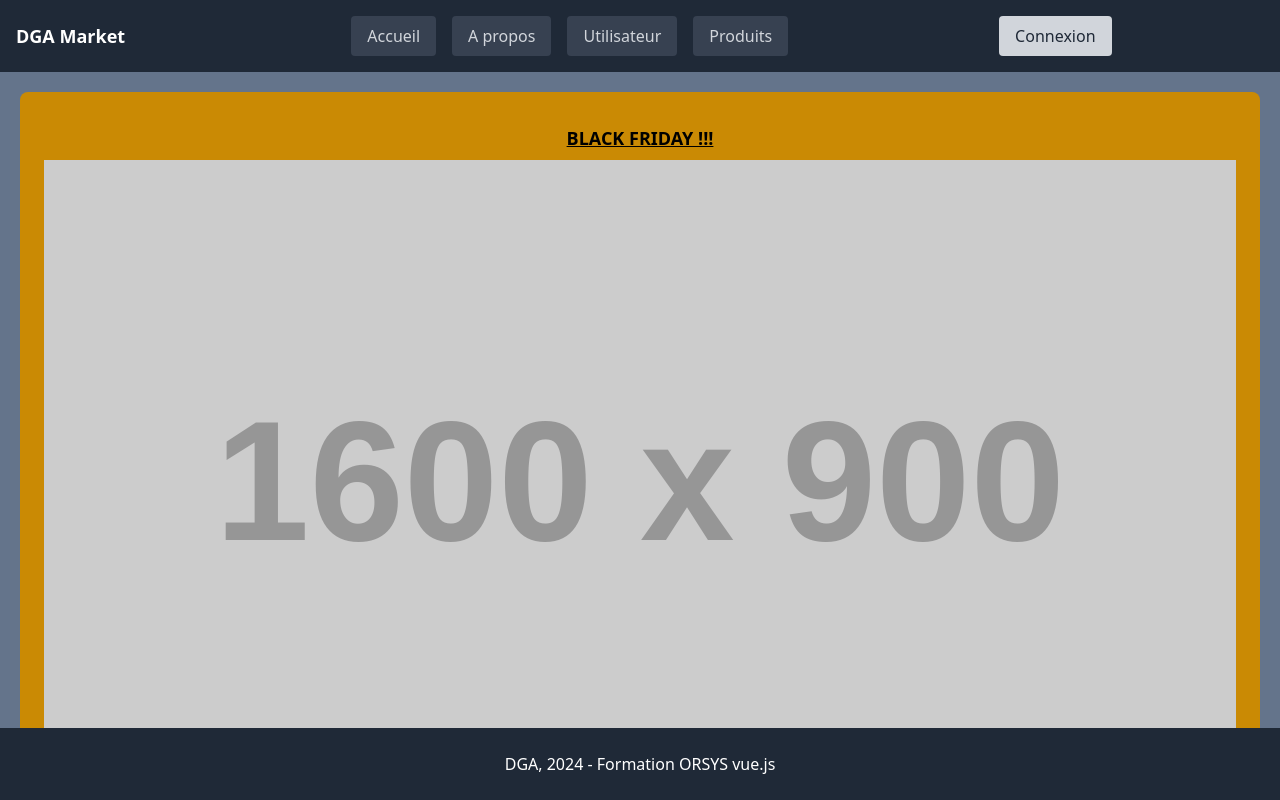
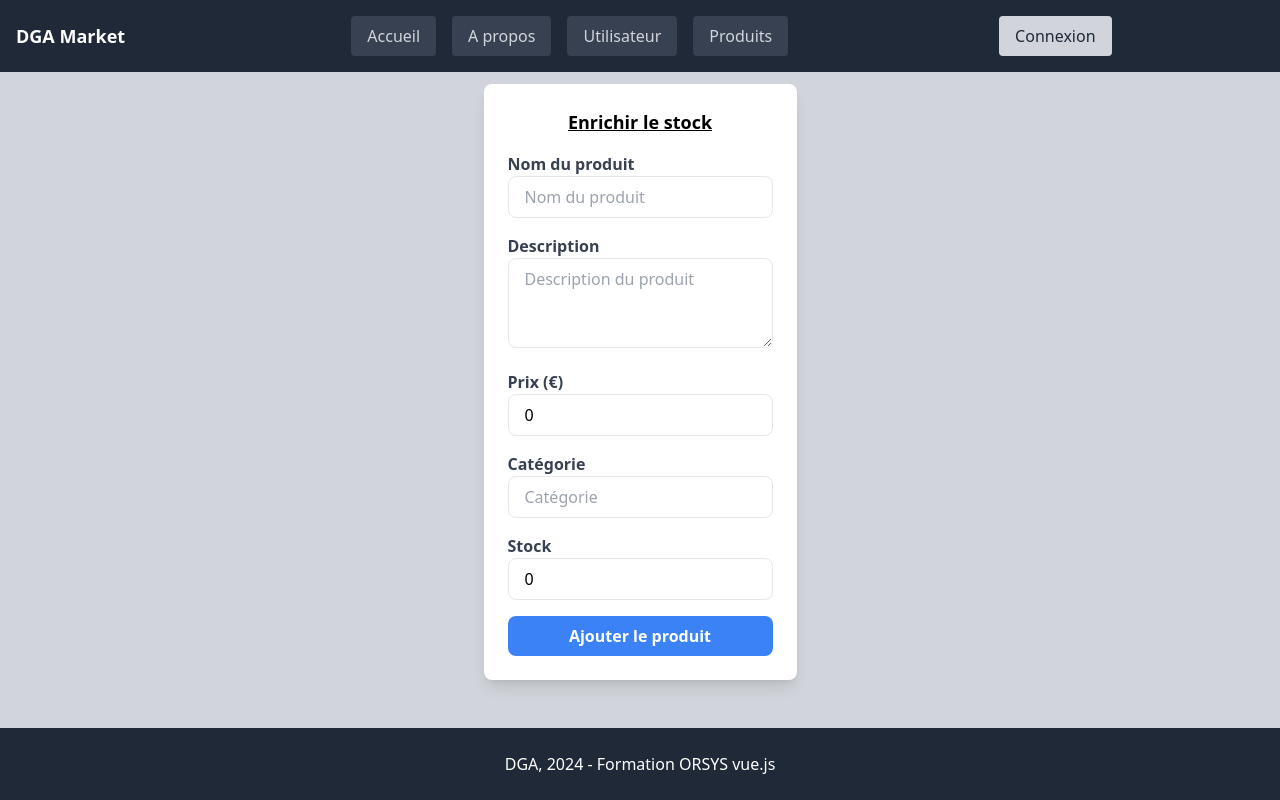
Before and after one commit to Kaemyll/dga_vue_projet, a Vue app: page / in a window 1280 px wide. Shown: the top 800 px of the page. Built offline with nearby package versions, Linux system fonts and the light colour scheme.

Commit message:
création d'une page produit et du formulaire d'ajout de produit

```diff
--- a/src/App.vue
+++ b/src/App.vue
@@ -1,9 +1,11 @@
 <template>
   <div>
-    <Home />
+    <!-- <Home /> -->
+    <ManageProduct />
   </div>
 </template>
 
 <script setup>
 import Home from "./pages/Home.vue";
+import ManageProduct from "./pages/ManageProduct.vue";
 </script>
--- /dev/null
+++ b/src/components/Cart.vue
@@ -0,0 +1,33 @@
+<template>
+    <section class="bg-gray-100 p-6 m-2 rounded-lg shadow-md">
+      <h2 class="text-lg font-semibold mb-4">Panier</h2>
+
+      <!-- Affichage des articles du panier -->
+      <ul class="space-y-2">
+        <li v-for="(item, index) in cart" :key="index" class="flex justify-between">
+          <span>{{ item.title }}</span>
+          <span>{{ item.price }}€</span>
+        </li>
+      </ul>
+
+      <!-- Affichage de la valeur totale -->
+      <div class="mt-4 font-bold text-lg">
+        Valeur totale : {{ totalValue }}€
+      </div>
+    </section>
+  </template>
+
+  <script setup>
+  import { defineProps } from 'vue';
+
+  const props = defineProps({
+    cart: {
+      type: Array,
+      required: true
+    },
+    totalValue: {
+      type: Number,
+      required: true
+    }
+  });
+  </script>
--- /dev/null
+++ b/src/components/FormProduct.vue
@@ -0,0 +1,111 @@
+<!-- src/components/FormProduct.vue -->
+<template>
+  <form @submit.prevent="handleSubmit" class="bg-white p-6 m-3 rounded-lg shadow-lg space-y-4 max-w-md mx-auto">
+    <h2 class="text-lg font-bold mb-4 text-center underline">Enrichir le stock</h2>
+
+    <!-- Champ Nom du produit -->
+    <div>
+      <label for="name" class="block text-gray-700 font-semibold">Nom du produit</label>
+      <input
+        v-model="name"
+        type="text"
+        id="name"
+        class="w-full px-4 py-2 border rounded-lg focus:outline-none focus:ring-2 focus:ring-blue-500"
+        placeholder="Nom du produit"
+        required
+      />
+    </div>
+
+    <!-- Champ Description -->
+    <div>
+      <label for="description" class="block text-gray-700 font-semibold">Description</label>
+      <textarea
+        v-model="description"
+        id="description"
+        rows="3"
+        class="w-full px-4 py-2 border rounded-lg focus:outline-none focus:ring-2 focus:ring-blue-500"
+        placeholder="Description du produit"
+        required
+      ></textarea>
+    </div>
+
+    <!-- Champ Prix -->
+    <div>
+      <label for="price" class="block text-gray-700 font-semibold">Prix (€)</label>
+      <input
+        v-model="price"
+        type="number"
+        id="price"
+        class="w-full px-4 py-2 border rounded-lg focus:outline-none focus:ring-2 focus:ring-blue-500"
+        placeholder="Prix en euros"
+        required
+      />
+    </div>
+
+    <!-- Champ Catégorie -->
+    <div>
+      <label for="category" class="block text-gray-700 font-semibold">Catégorie</label>
+      <input
+        v-model="category"
+        type="text"
+        id="category"
+        class="w-full px-4 py-2 border rounded-lg focus:outline-none focus:ring-2 focus:ring-blue-500"
+        placeholder="Catégorie"
+        required
+      />
+    </div>
+
+    <!-- Champ Stock -->
+    <div>
+      <label for="stock" class="block text-gray-700 font-semibold">Stock</label>
+      <input
+        v-model="stock"
+        type="number"
+        id="stock"
+        class="w-full px-4 py-2 border rounded-lg focus:outline-none focus:ring-2 focus:ring-blue-500"
+        placeholder="Quantité en stock"
+        required
+      />
+    </div>
+
+    <!-- Bouton Ajouter le produit -->
+    <button
+      type="submit"
+      class="w-full bg-blue-500 text-white font-bold py-2 rounded-lg hover:bg-blue-600 transition-colors duration-200"
+    >
+      Ajouter le produit
+    </button>
+  </form>
+</template>
+
+<script setup>
+import { ref } from "vue";
+
+// ***** DATA *****
+const name = ref("");
+const description = ref("");
+const price = ref(0);
+const category = ref("");
+const stock = ref(0);
+
+// ***** METHODES *****
+// Méthode de soumission du formulaire
+const handleSubmit = () => {
+  // Simulation de l'ajout du produit
+  const product = {
+    name: name.value,
+    description: description.value,
+    price: parseFloat(price.value),
+    category: category.value,
+    stock: parseInt(stock.value)
+  };
+  alert(`Produit ajouté (virtuellement) : ${JSON.stringify(product, null, 2)}`);
+
+  // Réinitialisation des champs du formulaire
+  name.value = "";
+  description.value = "";
+  price.value = 0;
+  category.value = "";
+  stock.value = 0;
+};
+</script>
--- a/src/components/Navbar.vue
+++ b/src/components/Navbar.vue
@@ -1,15 +1,3 @@
-<script setup>
-import { ref } from 'vue';
-
-// État réactif pour suivre l'état de connexion
-const isLoggedIn = ref(false);
-
-// Méthode pour basculer l'état de connexion
-const toggleLogin = () => {
-  isLoggedIn.value = !isLoggedIn.value;
-};
-</script>
-
 <template>
   <section class="bg-gray-800 p-4 sticky top-0">
     <div class="container mx-auto grid grid-cols-9 gap-4 items-center">
@@ -62,3 +50,15 @@ const toggleLogin = () => {
     </div>
   </section>
 </template>
+
+<script setup>
+import { ref } from 'vue';
+
+// État réactif pour suivre l'état de connexion
+const isLoggedIn = ref(false);
+
+// Méthode pour basculer l'état de connexion
+const toggleLogin = () => {
+  isLoggedIn.value = !isLoggedIn.value;
+};
+</script>
--- a/src/components/ProductList.vue
+++ b/src/components/ProductList.vue
@@ -55,6 +55,13 @@
             Stock : {{ product.stock > 0 ? product.stock : "Rupture de stock" }}
           </span>
         </div>
+        <!-- Bouton Ajouter au panier -->
+        <button
+          @click="$emit('add-to-cart', product)"
+          class="mt-4 px-4 py-2 bg-blue-600 text-white rounded hover:bg-blue-500 transition-colors duration-200"
+        >
+          Ajouter au panier
+        </button>
       </div>
     </div>
   </section>
--- a/src/pages/Home.vue
+++ b/src/pages/Home.vue
@@ -4,14 +4,6 @@ import MainNavbar from "../components/Navbar.vue";
 import MainView from "../components/MainView.vue";
 import MainFooter from "../components/Footer.vue";
 
-// Déclaration des données réactives
-const parentMessage = ref("Message du parent");
-const childMessage = ref("");
-
-// Méthode pour gérer l'événement enfant
-function handleChildEvent(data) {
-  childMessage.value = data;
-}
 </script>
 
 <template>
@@ -19,6 +11,5 @@ function handleChildEvent(data) {
     <MainNavbar />
     <MainView />
     <MainFooter />
-    <!-- Affiche le message de l'enfant -->
   </div>
 </template>
--- /dev/null
+++ b/src/pages/ManageProduct.vue
@@ -0,0 +1,15 @@
+<template>
+  <div className="flex flex-col min-h-screen bg-gray-300">
+    <MainNavbar />
+    <FormProduct />
+    <MainFooter />
+  </div>
+</template>
+
+<script setup>
+import { ref } from "vue";
+import MainNavbar from "../components/Navbar.vue";
+import FormProduct from "../components/FormProduct.vue";
+import MainFooter from "../components/Footer.vue";
+
+</script>
```
Also changed, not shown: 1 other file (tests, documents, lock files or other folders).
